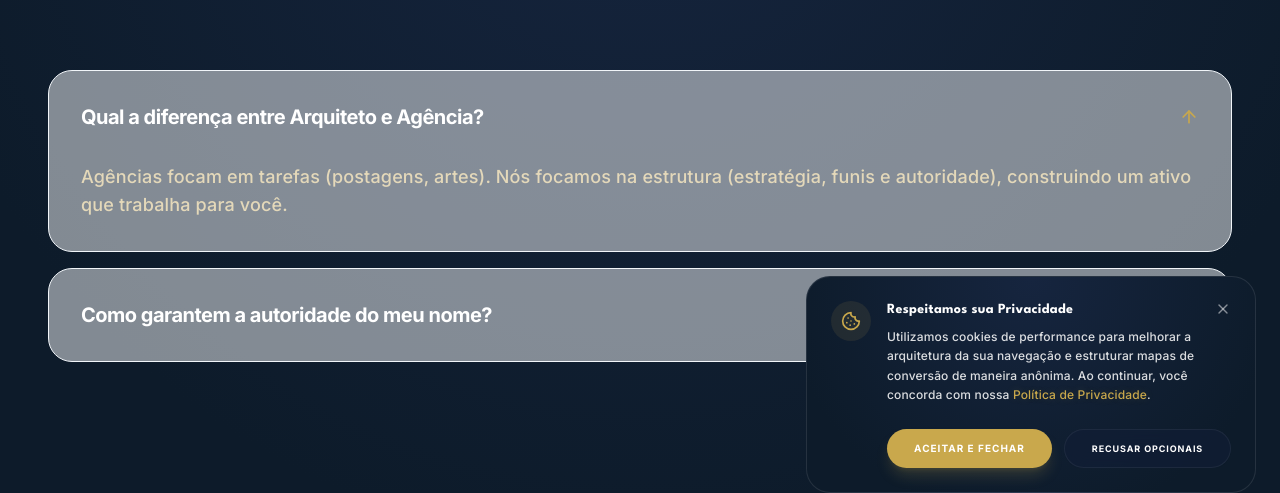
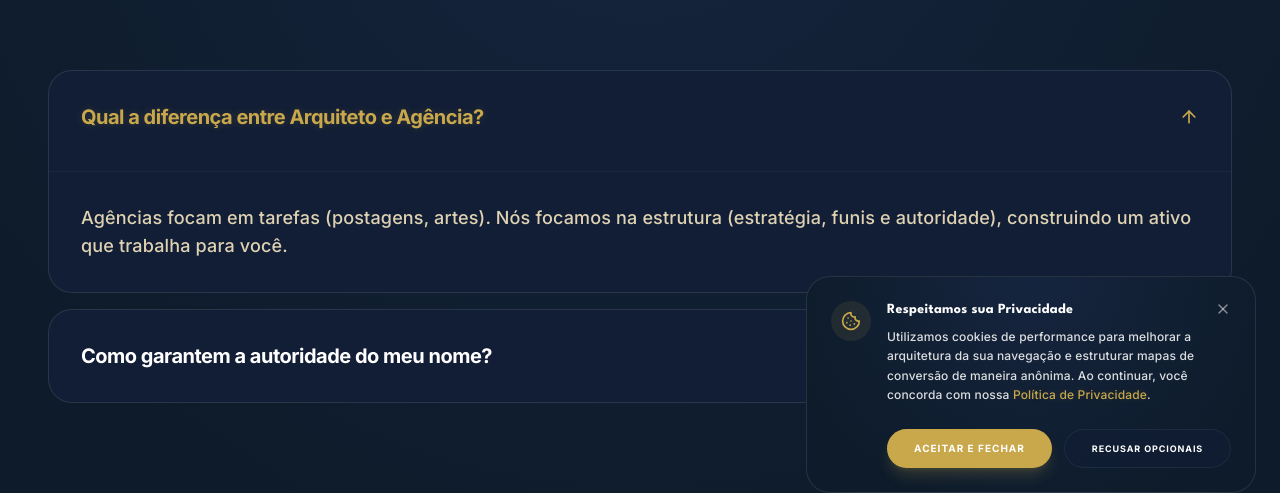
Before and after one commit to cognicaodigital/inicio, a React (Vite) app: page /sobre in a window 1280 px wide. Both pictures are taken after a click on the button "Qual a diferença entre Arquiteto e Agência?". Shown: the part 3320-3813 px from the top of the page. Built offline with nearby package versions, Linux system fonts and the light colour scheme; no server answers.

Commit message:
fix: update FAQ section button styling so text turns gold on hover and click with clear navy background

```diff
--- a/src/pages/About.jsx
+++ b/src/pages/About.jsx
@@ -217,43 +217,54 @@ const About = () => {
       </section>
 
       {/* FAQ Section */}
-      <section className="py-32 bg-white">
+      <section className="py-32 bg-brand-navy">
         <div className="section-container max-w-4xl">
           <div className="text-center mb-20">
-            <h2 className="text-3xl lg:text-5xl mb-10 tracking-tighter">Esclarecendo o Modelo</h2>
+            <h2 className="text-3xl lg:text-5xl mb-10 tracking-tighter text-white">Esclarecendo o Modelo</h2>
           </div>
 
           <div className="space-y-4">
-            {about.faq.map((item, index) => (
+            {about.faq.map((item, index) => {
+              const isOpen = activeFaq === index;
+              return (
                 <div
                   key={index}
-                className="border border-slate-100 rounded-3xl overflow-hidden bg-slate-50/50"
+                  className="bg-[#121E36] border border-white/10 rounded-3xl overflow-hidden transition-all duration-300 hover:border-brand-gold/40"
                 >
                   <button
-                  onClick={() => setActiveFaq(activeFaq === index ? null : index)}
-                  className="w-full p-8 flex items-center justify-between text-left hover:bg-slate-50 transition-colors"
+                    onClick={() => setActiveFaq(isOpen ? null : index)}
+                    className="w-full p-6 lg:p-8 flex items-center justify-between text-left transition-colors group"
                   >
-                  <span className="text-lg lg:text-xl font-bold text-brand-navy tracking-tight">{item.question}</span>
-                  <div className={`transition-transform duration-300 ${activeFaq === index ? 'rotate-180' : ''}`}>
+                    <span
+                      className="text-lg lg:text-xl font-bold tracking-tight transition-colors"
+                      style={{ color: isOpen ? '#C9A84C' : '#FFFFFF' }}
+                    >
+                      {item.question}
+                    </span>
+                    <div className={`transition-transform duration-300 ${isOpen ? 'rotate-180' : ''}`}>
                       <ArrowRight size={20} className="text-brand-gold rotate-90" />
                     </div>
                   </button>
                   <AnimatePresence>
-                  {activeFaq === index && (
+                    {isOpen && (
                       <motion.div
                         initial={{ height: 0, opacity: 0 }}
                         animate={{ height: 'auto', opacity: 1 }}
                         exit={{ height: 0, opacity: 0 }}
                         className="overflow-hidden"
                       >
-                      <div className="p-8 pt-0 text-slate-500 leading-relaxed font-medium text-base lg:text-lg">
+                        <div
+                          className="p-6 lg:p-8 pt-0 leading-relaxed font-medium text-base lg:text-lg border-t border-white/5 mt-2 pt-6"
+                          style={{ color: '#F5E6C0', opacity: 0.9 }}
+                        >
                           {item.answer}
                         </div>
                       </motion.div>
                     )}
                   </AnimatePresence>
                 </div>
-            ))}
+              );
+            })}
           </div>
         </div>
       </section>
```
Lines whose indentation alone changed are shown as unchanged.
